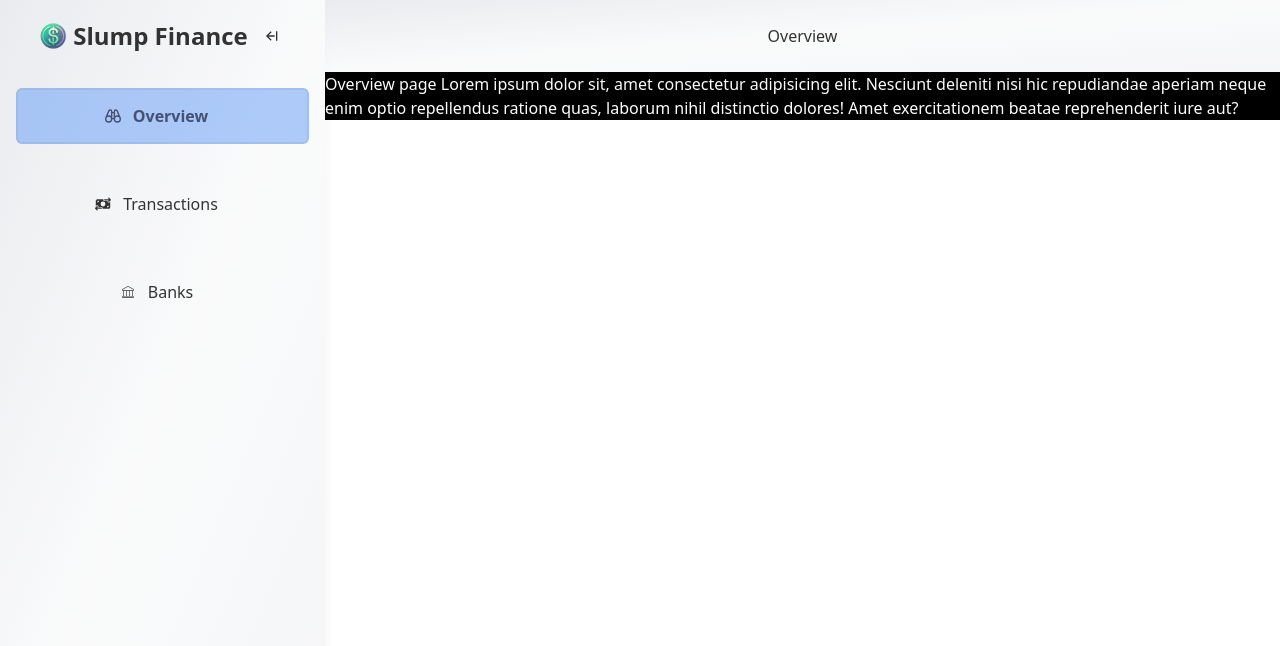
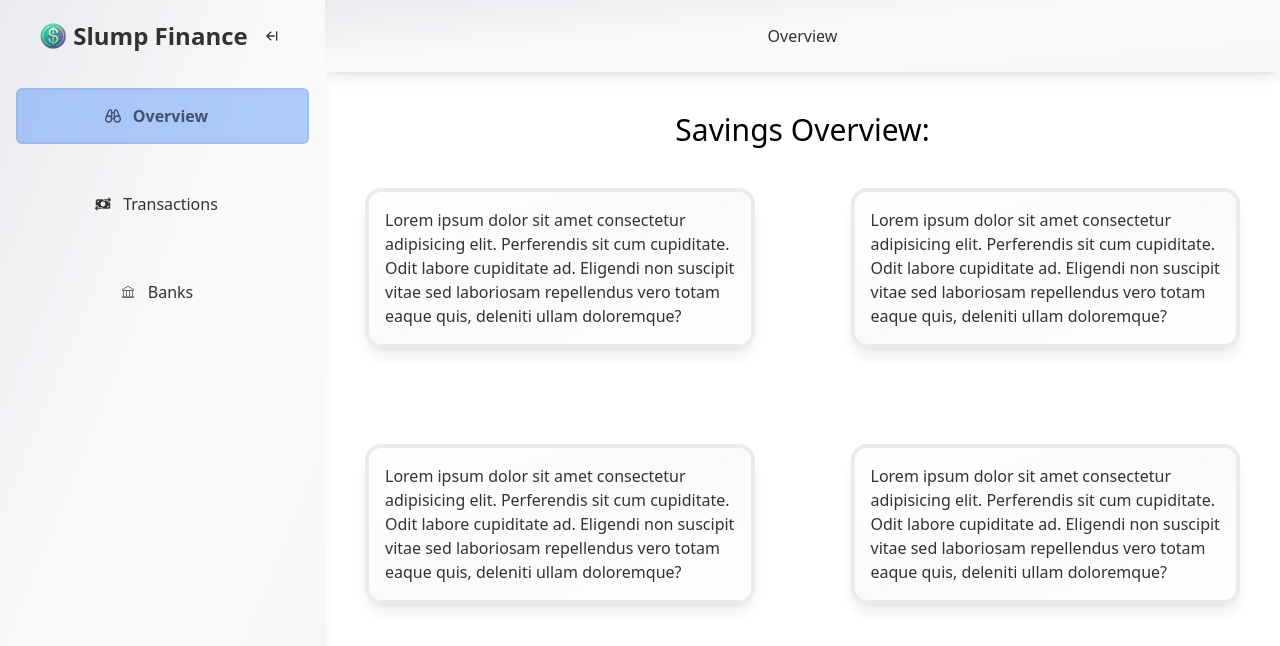
Before and after one commit to benj652/FinanceApp, a React (Vite) app: page /#/overview in a window 1280 px wide. Shown: the top 646 px of the page. Built offline with nearby package versions, Linux system fonts and the light colour scheme.

Commit message:
Connected to accounts and assets.

```diff
--- a/src/main/index.ts
+++ b/src/main/index.ts
@@ -3,6 +3,7 @@ import { config } from 'dotenv';
 import { app, BrowserWindow, ipcMain, shell } from 'electron';
 import { join } from 'path';
 import icon from '../../resources/icon.png?asset';
+import getAccountBalances from './lib/accountBalanceManagement';
 import { getAccessToken } from './lib/getAccessToken';
 import getUserData from './lib/getUserData';
 import { createLinkToken } from './lib/linkToken';
@@ -68,6 +69,7 @@ app.whenReady().then(() => {
     ACCESS_TOKEN = getAccessToken(accessToken);
   });
   ipcMain.handle('getUserData', () => getUserData(ACCESS_TOKEN));
+  ipcMain.handle('getAccountBalances', () => getAccountBalances(ACCESS_TOKEN));
   // const filter = {
   //   urls: ['*://sandbox.plaid.com/*'],
   // };
--- /dev/null
+++ b/src/main/lib/transactionsManagement.ts
@@ -0,0 +1,5 @@
+import os from 'os';
+import path from 'path';
+
+const DEST = path.join(os.homedir(), 'SlumpFinance');
+const CURSOR_FILE = path.join(DEST, 'cursor.json');
--- a/src/preload/index.d.ts
+++ b/src/preload/index.d.ts
@@ -5,6 +5,7 @@ declare global {
       createLinkToken: (...args: any) => any;
       setAccessToken: (...args: any) => any;
       getUserData: (...args: any) => any;
+      getAccountBalances: (...args: any) => any;
     };
   }
 }
--- a/src/preload/index.ts
+++ b/src/preload/index.ts
@@ -10,6 +10,7 @@ try {
     createLinkToken: (...args) => ipcRenderer.invoke('createLinkToken', ...args),
     setAccessToken: (...args) => ipcRenderer.invoke('setAccessToken', ...args),
     getUserData: (...args) => ipcRenderer.invoke('getUserData', ...args),
+    getAccountBalances: (...args) => ipcRenderer.invoke('getAccountBalances', ...args),
   });
 } catch (error) {
   console.error(error);
--- /dev/null
+++ b/src/renderer/src/components/Card.tsx
@@ -0,0 +1,14 @@
+import { ComponentProps } from 'react';
+
+const Card = ({ className, children, ...props }: ComponentProps<'div'>) => {
+  return (
+    <div
+      className={`border-4 shadow-lg bg-gradient-to-br from-white via-gray-50 to-white opacity-80 rounded-2xl p-4 m-10 ${className}`}
+      {...props}
+    >
+      {children}
+    </div>
+  );
+};
+
+export default Card;
--- a/src/renderer/src/pages/banks/Banks.tsx
+++ b/src/renderer/src/pages/banks/Banks.tsx
@@ -5,10 +5,15 @@ const Banks: React.FC = () => {
     const data = await window.context.getUserData();
     console.log(data);
   };
+  const getBalances = async () => {
+    const data = await window.context.getAccountBalances();
+    console.log(data);
+  };
   return (
-    <div className="bg-blue-500 h-screen">
+    <div className="bg-blue-500 h-screen flex flex-col">
       <PlaidLink />
       <button onClick={() => getData()}>get user data</button>
+      <button onClick={() => getBalances()}>get user balances</button>
     </div>
   );
 };
--- a/src/renderer/src/pages/mainlayout/MainLayout.tsx
+++ b/src/renderer/src/pages/mainlayout/MainLayout.tsx
@@ -52,7 +52,7 @@ const MainLayout: React.FC = () => {
           </SideBarButton>
         </div>
       </SideBar>
-      <div className="flex-1 overflow-auto">
+      <div className="flex-1 overflow-auto space-y-10">
         <Header selected={selected} />
         <Outlet />
       </div>
--- a/src/renderer/src/pages/overview/Overview.tsx
+++ b/src/renderer/src/pages/overview/Overview.tsx
@@ -1,11 +1,38 @@
+import Card from '@renderer/components/Card';
 import React from 'react';
 
 const Overview: React.FC = () => {
   return (
-    <div className="text-white bg-black">
-      Overview page Lorem ipsum dolor sit, amet consectetur adipisicing elit. Nesciunt deleniti nisi
-      hic repudiandae aperiam neque enim optio repellendus ratione quas, laborum nihil distinctio
-      dolores! Amet exercitationem beatae reprehenderit iure aut?
+    <div className="overflow-auto">
+      <div className="flex justify-center items-center">
+        <h1 className="text-3xl">Savings Overview:</h1>
+      </div>
+      <div className="grid grid-cols-1 sm:grid-cols-1 md:grid-cols-2 lg:grid-cols-2 gap-4">
+        <Card className="sm:max-w[150px] md:max-w-[400px] lg:max-w-[700px]">
+          {' '}
+          Lorem ipsum dolor sit amet consectetur adipisicing elit. Perferendis sit cum cupiditate.
+          Odit labore cupiditate ad. Eligendi non suscipit vitae sed laboriosam repellendus vero
+          totam eaque quis, deleniti ullam doloremque?{' '}
+        </Card>
+        <Card className="sm:max-w[150px] md:max-w-[400px] lg:max-w-[700px]">
+          {' '}
+          Lorem ipsum dolor sit amet consectetur adipisicing elit. Perferendis sit cum cupiditate.
+          Odit labore cupiditate ad. Eligendi non suscipit vitae sed laboriosam repellendus vero
+          totam eaque quis, deleniti ullam doloremque?{' '}
+        </Card>
+        <Card className="sm:max-w[150px] md:max-w-[400px] lg:max-w-[700px]">
+          {' '}
+          Lorem ipsum dolor sit amet consectetur adipisicing elit. Perferendis sit cum cupiditate.
+          Odit labore cupiditate ad. Eligendi non suscipit vitae sed laboriosam repellendus vero
+          totam eaque quis, deleniti ullam doloremque?{' '}
+        </Card>
+        <Card className="sm:max-w[150px] md:max-w-[400px] lg:max-w-[700px]">
+          {' '}
+          Lorem ipsum dolor sit amet consectetur adipisicing elit. Perferendis sit cum cupiditate.
+          Odit labore cupiditate ad. Eligendi non suscipit vitae sed laboriosam repellendus vero
+          totam eaque quis, deleniti ullam doloremque?{' '}
+        </Card>
+      </div>
     </div>
   );
 };
```
Also changed, not shown: src/main/lib/accountBalanceManagement.ts (added, +13 -0 lines), src/main/lib/getUserData.ts (+39 -5 lines).
